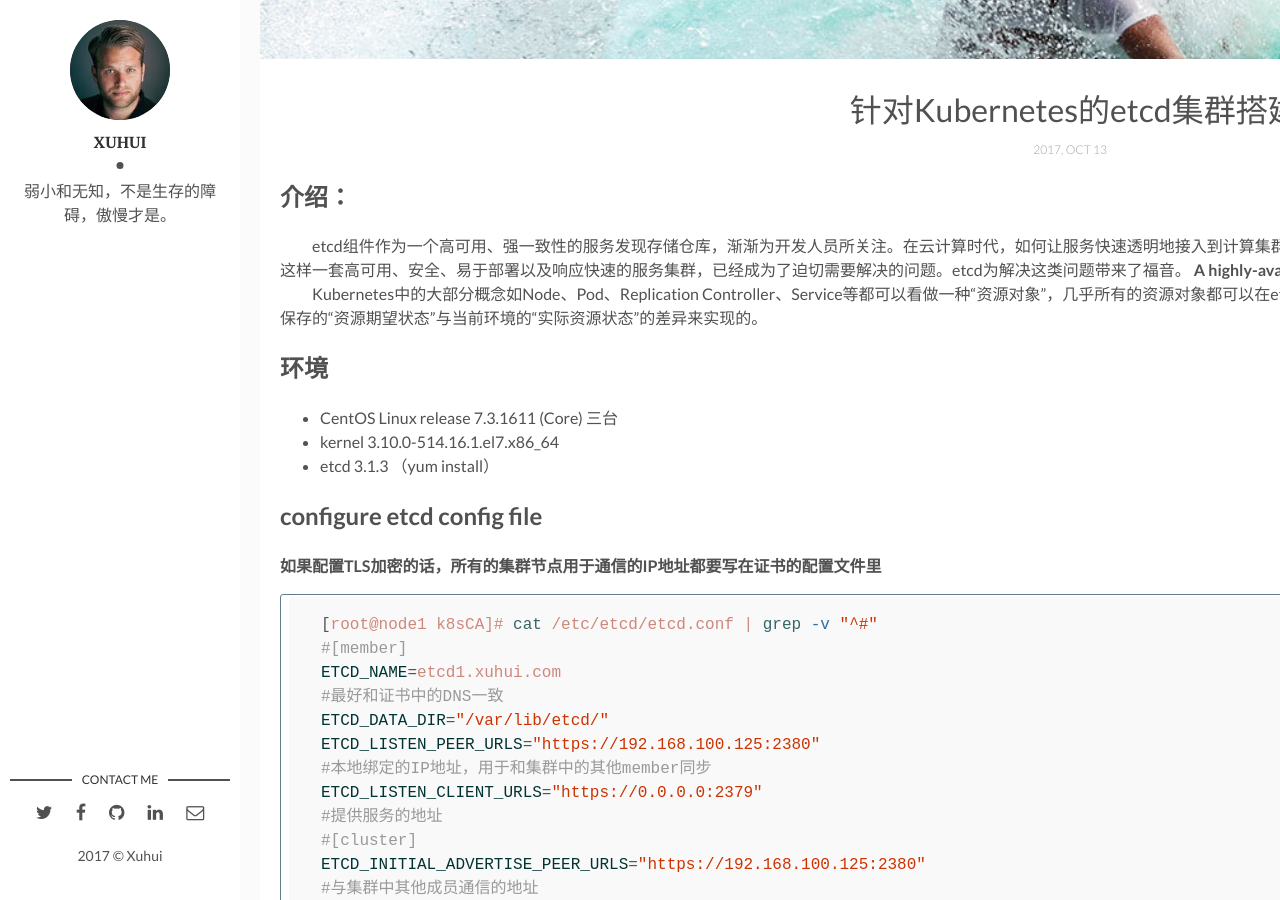
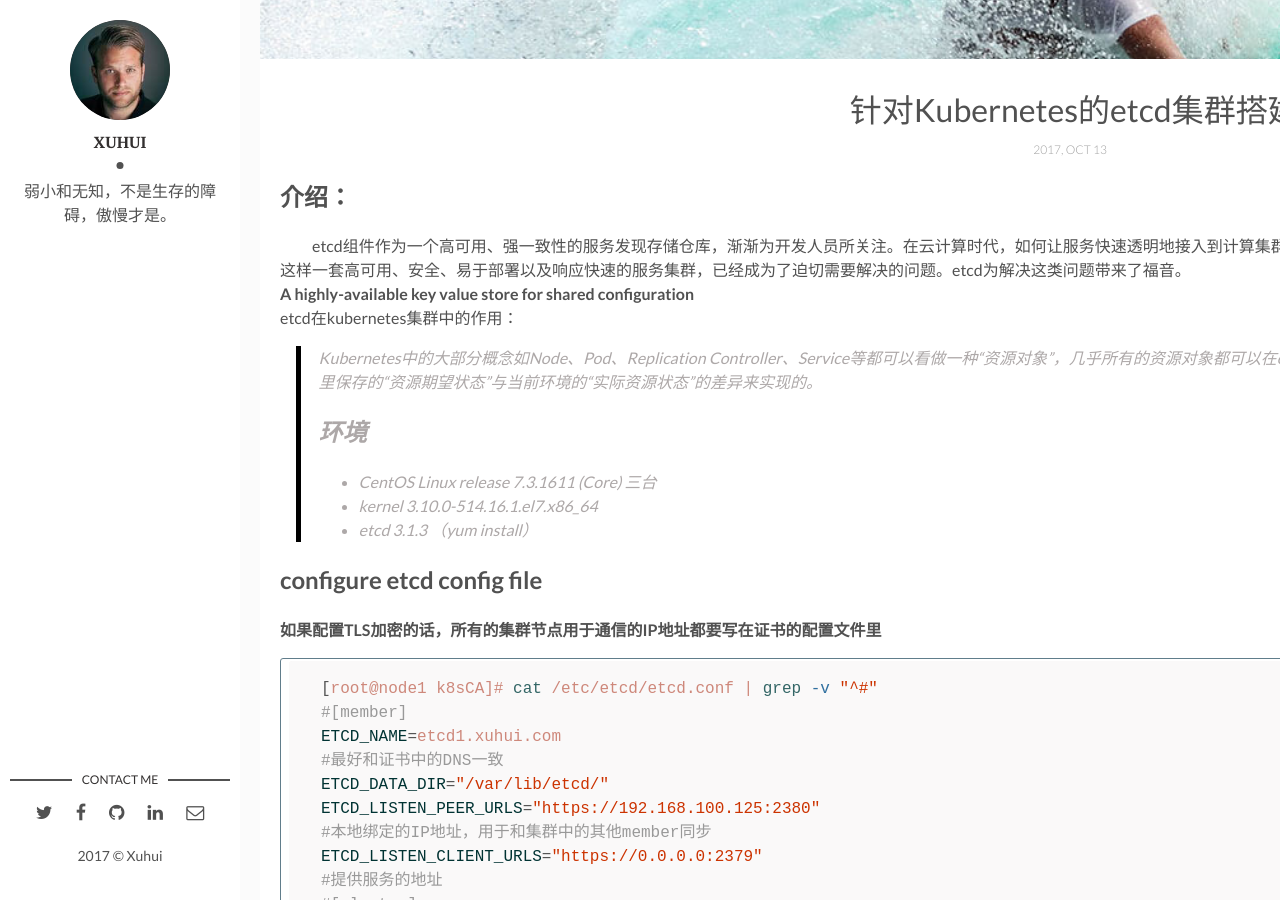
Before and after one commit to xuhuigithub/xuhuigithub.github.io, a Jekyll site: the page built from _posts/2017-10-13-针对Kubernetes的etcd集群搭建.markdown, in a window 1280 px wide and 900 px high, scrolled down 461 px. Built offline with Jekyll 4.4.1, drawn with Linux system fonts in a browser that asks for light colours.

```diff
--- a/_posts/2017-10-13-针对Kubernetes的etcd集群搭建.markdown
+++ b/_posts/2017-10-13-针对Kubernetes的etcd集群搭建.markdown
@@ -7,11 +7,11 @@ img: i-rest.jpg # Add image post (optional)
 tags: [etcd, Kubernetes]
 ---
 ## 介绍：
-　　etcd组件作为一个高可用、强一致性的服务发现存储仓库，渐渐为开发人员所关注。在云计算时代，如何让服务快速透明地接入到计算集群中，如何让共享配置信息快速被集群中的所有机器发现，更为重要的是，如何构建这样一套高可用、安全、易于部署以及响应快速的服务集群，已经成为了迫切需要解决的问题。etcd为解决这类问题带来了福音。
-**A highly-available key value store for shared configuration**
-etcd在kubernetes集群中的作用
-　　Kubernetes中的大部分概念如Node、Pod、Replication Controller、Service等都可以看做一种“资源对象”，几乎所有的资源对象都可以在etcd库中持久化存储。
-　　Kubernetes的高度自动化功能也是通过跟踪对比etcd库里保存的“资源期望状态”与当前环境的“实际资源状态”的差异来实现的。
+  　　etcd组件作为一个高可用、强一致性的服务发现存储仓库，渐渐为开发人员所关注。在云计算时代，如何让服务快速透明地接入到计算集群中，如何让共享配置信息快速被集群中的所有机器发现，更为重要的是，如何构建这样一套高可用、安全、易于部署以及响应快速的服务集群，已经成为了迫切需要解决的问题。etcd为解决这类问题带来了福音。
+  **A highly-available key value store for shared configuration**
+  etcd在kubernetes集群中的作用：
+> Kubernetes中的大部分概念如Node、Pod、Replication Controller、Service等都可以看做一种“资源对象”，几乎所有的资源对象都可以在etcd库中持久化存储。
+> Kubernetes的高度自动化功能也是通过跟踪对比etcd库里保存的“资源期望状态”与当前环境的“实际资源状态”的差异来实现的。
 ## 环境
 - CentOS Linux release 7.3.1611 (Core) 三台
 - kernel 3.10.0-514.16.1.el7.x86_64
```
